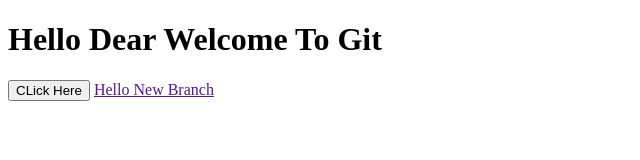
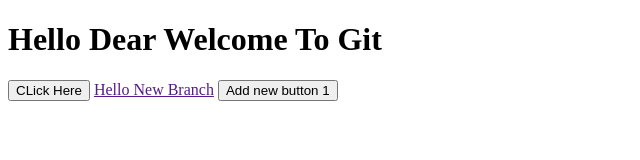
Before and after one commit to gituser2323-dev/projectTetsing1910, a plain HTML site: page index.html in a window 1280 px wide. Shown: the whole page, without its empty margins (0-640 px from the left). Drawn offline with Linux system fonts and the light colour scheme.

Commit message:
add button

```diff
--- a/index.html
+++ b/index.html
@@ -14,6 +14,7 @@
 
     <button>CLick Here</button>
     <a href="">Hello New Branch</a>
+    <button>Add new button 1</button>
 </body>
 
 </html>
```
